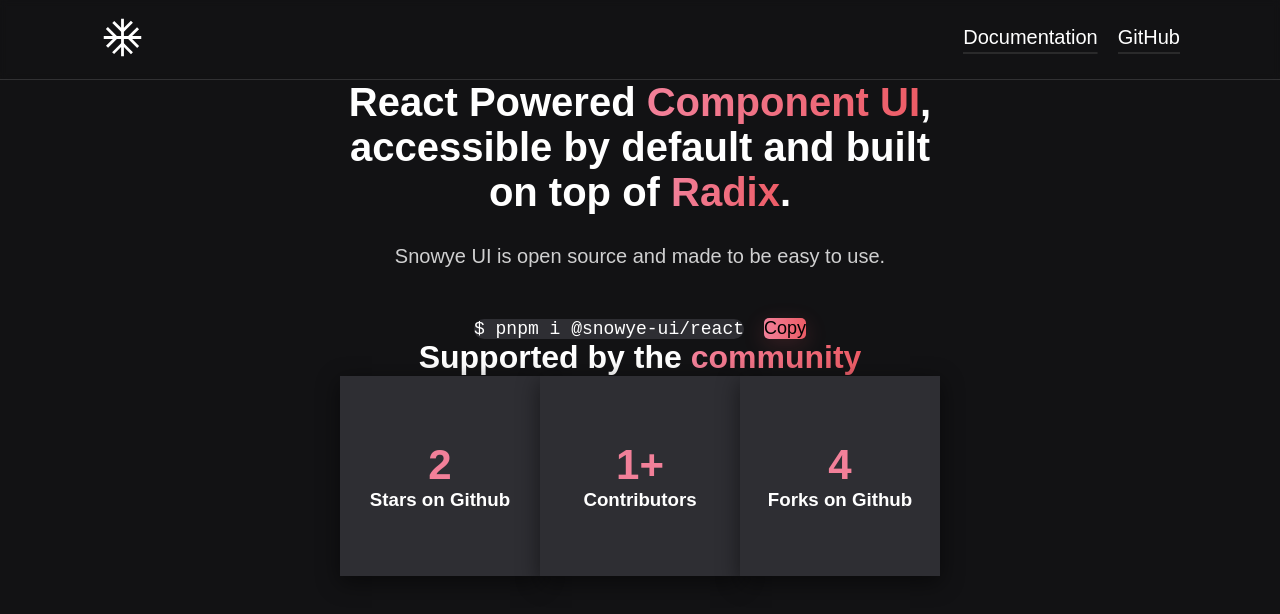
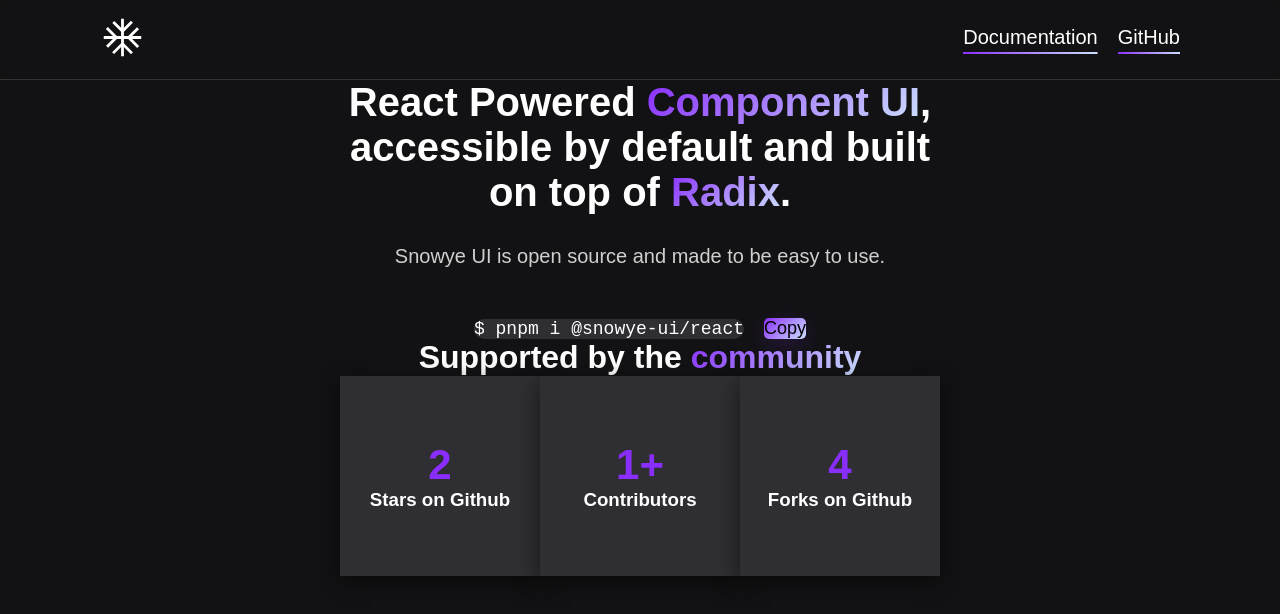
Before and after one commit to Sn0wye/snowye-ui-docs, a Next.js app: page / in a window 1280 px wide. Shown: the top 614 px of the page. Built offline with nearby package versions, Linux system fonts and the light colour scheme.

Commit message:
fix: change colors

```diff
--- a/src/components/Header/styles.ts
+++ b/src/components/Header/styles.ts
@@ -69,8 +69,7 @@
   textDecoration: 'none',
   paddingBottom: '5px',
   color: 'inherit',
-  background:
-    'linear-gradient(to right, rgba(255, 255, 255, 0.1),rgba(255, 255, 255, 0.1)), linear-gradient(to right, #ed5c66, #f28099)',
+  background: 'linear-gradient(135deg, #8A2EFF, #CCE0FF)',
   backgroundSize: '100% 0.1em, 0 0.1em',
   backgroundPosition: '100% 100%, 0 100%',
   backgroundRepeat: 'no-repeat',
--- a/src/pages/Home.styles.ts
+++ b/src/pages/Home.styles.ts
@@ -21,7 +21,7 @@
 });
 
 export const Highlight = styled('span', {
-  background: 'linear-gradient(269.99deg, #ed5c66, #f28099)',
+  background: 'linear-gradient(135deg, #8A2EFF, #CCE0FF)',
   WebkitBackgroundClip: 'text',
   WebkitTextFillColor: 'transparent',
   backgroundClip: 'text'
@@ -59,13 +59,13 @@
 });
 
 export const Copy = styled('button', {
-  boxShadow: '0px 6px 21px 1px #ed5c662a',
+  boxShadow: '0px 6px 21px 1px #8A2EFF2A',
   backgroundClip: 'text',
   display: 'flex',
   alignItems: 'center',
   border: 'none',
   padding: '$5 $7',
-  background: 'linear-gradient(269.99deg, #ed5c66, #f28099)',
+  background: 'linear-gradient(135deg, #8A2EFF, #CCE0FF)',
   fontSize: '18px',
   cursor: 'pointer',
   borderRadius: '5px',
@@ -121,6 +121,6 @@
 
   strong: {
     fontSize: '42px',
-    color: '#f28099'
+    color: '#8A2EFF'
   }
 });
```
